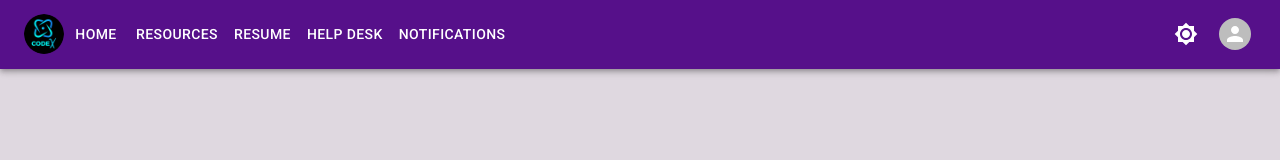
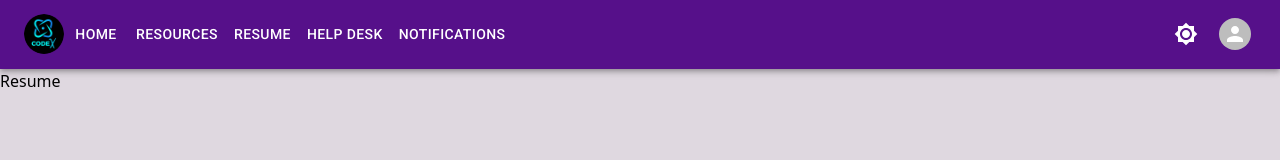
Before and after one commit to MdNihal005/CodeX, a React (Vite) app: page /Resume in a window 1280 px wide. Shown: the top 160 px of the page. Built offline with nearby package versions, Linux system fonts and the light colour scheme; the HTML template or start-up script is replaced by a standard one.

Commit message:
fixed theme toggle

```diff
--- a/src/App.jsx
+++ b/src/App.jsx
@@ -4,6 +4,7 @@
 import Navbar from "./components/Navbar";
 import { useState } from "react";
 import HomePage from "./components/HomePage";
+import Resume from "./components/Resume";
 import { Route, Routes } from "react-router-dom";
 import HelpDesk from "./components/HelpDesk";
 import NotificationsPage from "./components/NotificationsPage";
@@ -37,6 +38,7 @@
         <Route path="/Help Desk" element={<HelpDesk />} />
         <Route path="/Notifications" element={<NotificationsPage />} />
         <Route path="/Resources" element={<ResourcesPage />} />
+        <Route path="/Resume" element={<Resume />} />
       </Routes>
     </ThemeProvider>
   );
--- /dev/null
+++ b/src/components/Resume.jsx
@@ -0,0 +1,7 @@
+import React from "react";
+
+function Resume() {
+  return <div>Resume</div>;
+}
+
+export default Resume;
```
